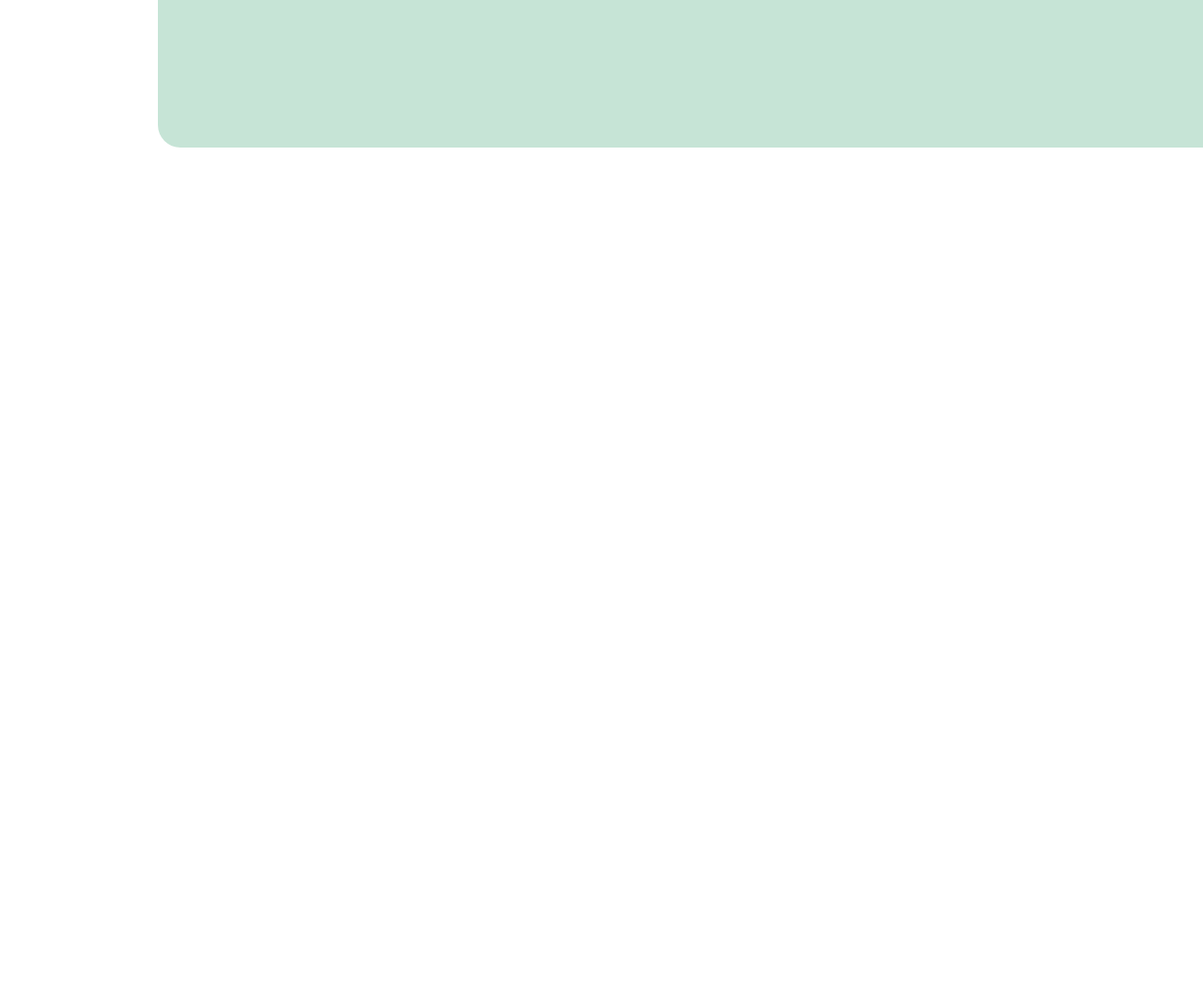
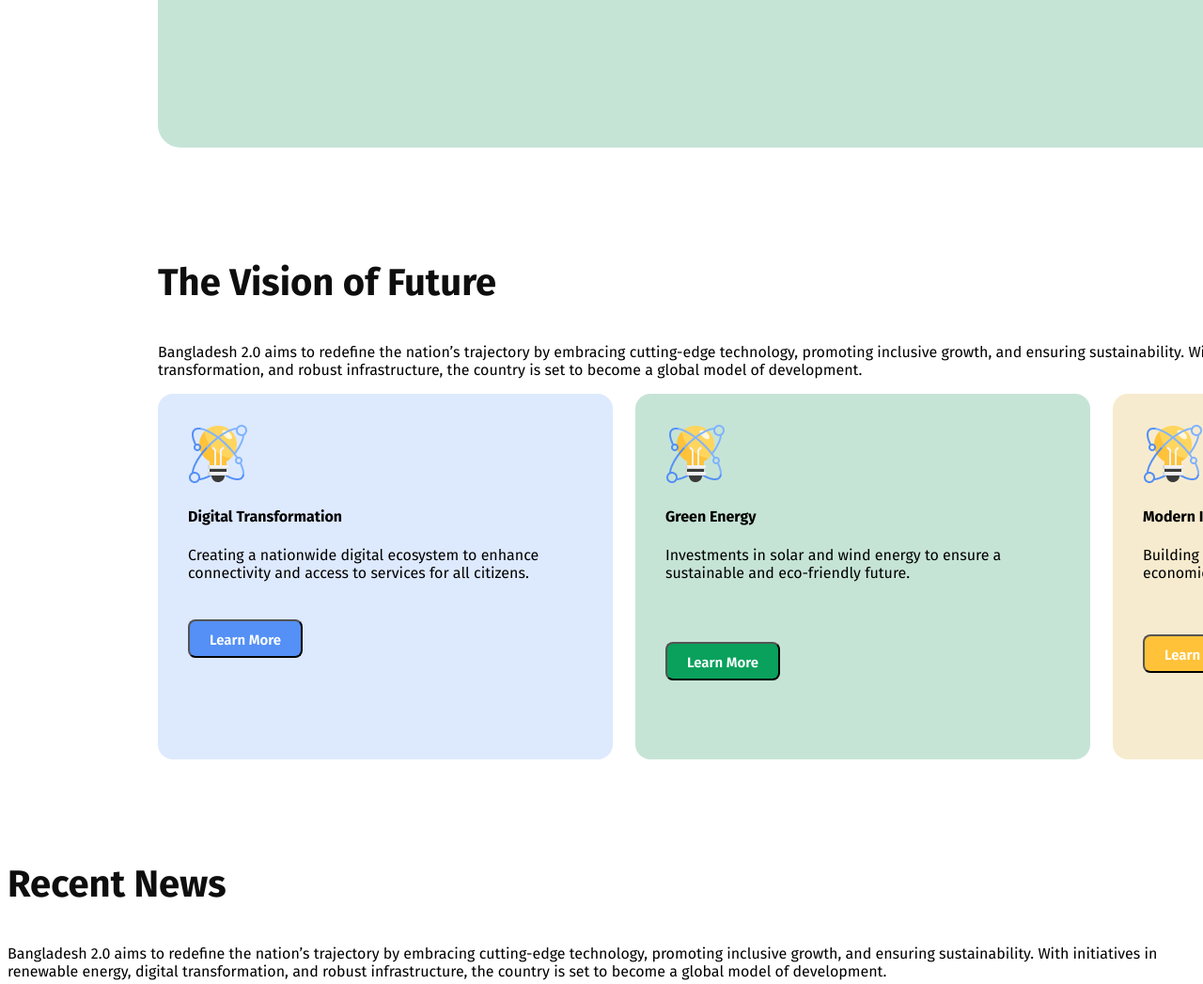
Before and after one commit to shakil-salman/B11-assignment-1, a plain HTML site: page index.html in a window 1280 px wide. Shown: the part 683-1730 px from the top of the page at 94% size. Before the commit the page ends 920 px from the top, so only its background shows below. Drawn offline with Linux system fonts and the light colour scheme.

Commit message:
added vision div

```diff
--- a/index.html
+++ b/index.html
@@ -24,8 +24,42 @@
             </div>
             <img src="assets/hero.png" alt="">
         </div>
+    </header>
+    <main>
+        <section class="visions">
+            <h3 class="section-title fira-sans-bold">The Vision of Future</h3>
+            <p class="section-description fira-sans-regular">Bangladesh 2.0 aims to redefine the nation’s trajectory by embracing cutting-edge technology, promoting inclusive growth, and ensuring sustainability. With initiatives in renewable energy, digital transformation, and robust infrastructure, the country is set to become a global model of development.</p>
+            <div class="vision-container">
+                <div class="vision-1">
+                    <img src="assets/card-icon.png" alt="">
+                    <h4 class="vision-title fira-sans-bold">Digital Transformation</h4>
+                    <p class="vision-description fira-sans-regular">Creating a nationwide digital ecosystem to enhance connectivity and access to services for all citizens.</p>
+                    <button class="btn-secondary-1 fira-sans-semibold">Learn More</button>
+                </div>
+                <div class="vision-2">
+                    <img src="assets/card-icon.png" alt="">
+                    <h4 class="vision-title fira-sans-bold">Green Energy</h4>
+                    <p class="vision-description fira-sans-regular">Investments in solar and wind energy to ensure a sustainable and eco-friendly future.</p>
+                    <button class="btn-secondary-2 fira-sans-semibold">Learn More</button>
+                </div>
+                <div class="vision-3">
+                    <img src="assets/card-icon.png" alt="">
+                    <h4 class="vision-title fira-sans-bold">Modern Infrastructure</h4>
+                    <p class="vision-description fira-sans-regular">Building state-of-the-art infrastructure to support economic growth and global competitiveness.</p>
+                    <button class="btn-secondary-3 fira-sans-semibold">Learn More</button>
+                </div>
+            </div>
+        </section>
 
-    </header>
+        <section>
+            <h3 class="section-title fira-sans-bold">Recent News</h3>
+            <p class="section-description fira-sans-regular">Bangladesh 2.0 aims to redefine the nation’s trajectory by embracing cutting-edge technology, promoting inclusive growth, and ensuring sustainability. With initiatives in renewable energy, digital transformation, and robust infrastructure, the country is set to become a global model of development.</p>
+            <article>
+                <img src="assets/satelite.png" alt="">
+                <h2>Bangladesh Launches New Satellite</h2>
+            </article>
+        </section>
+    </main>
 </body>
 
 </html>
--- a/styles/styles.css
+++ b/styles/styles.css
@@ -14,6 +14,12 @@
 .fira-sans-semibold {
     font-family: "Fira Sans", serif;
     font-weight: 600;
+    font-style: normal;
+}
+
+.fira-sans-regular {
+    font-family: "Fira Sans", serif;
+    font-weight: 400;
     font-style: normal;
 }
 
@@ -65,3 +71,96 @@
     text-align: left;
     margin-top: 24px;
 }
+
+/* vision-style */
+.visions {
+    width: 1500px;
+    height: 560px;
+    margin: 120px 16px 80px 160px;
+}
+
+.section-title {
+    color: rgb(14, 14, 14);
+    font-size: 40px;
+    line-height: 48px;
+    letter-spacing: 0%;
+    text-align: left;
+}
+
+.section-description .vision-description {
+    font-size: 16px;
+    line-height: 24px;
+    letter-spacing: 0%;
+    text-align: left;
+    margin-bottom: 24px;
+    width: 1280px;
+}
+
+.vision-container {
+    display: flex;
+    gap: 24px;
+    justify-content: center;
+    align-items: center;
+}
+
+.vision-1 {
+    width: 450px;
+    height: 325px;
+    border-radius: 16px;
+    background: rgba(84, 144, 245, 0.2);
+    padding: 32px;
+}
+
+.vision-2 {
+    width: 450px;
+    height: 325px;
+    border-radius: 16px;
+    background: rgb(198, 228, 214);
+    padding: 32px;
+
+}
+
+.vision-3 {
+    width: 450px;
+    height: 325px;
+    border-radius: 16px;
+    background: rgb(247, 235, 207);
+    padding: 32px;
+}
+
+.btn-secondary-1 {
+    border-radius: 8px;
+    background: rgb(84, 144, 245);
+    width: 122px;
+    height: 41px;
+    padding: 11px 20px 11px 20px;
+    color: rgb(255, 255, 255);
+    font-size: 15px;
+    line-height: 19px;
+    letter-spacing: 0%;
+    margin-top: 24px;
+}
+.btn-secondary-2 {
+    border-radius: 8px;
+    background: rgb(9, 161, 92);
+    width: 122px;
+    height: 41px;
+    padding: 11px 20px 11px 20px;
+    color: rgb(255, 255, 255);
+    font-size: 15px;
+    line-height: 19px;
+    letter-spacing: 0%;
+    margin-top: 48px;
+}
+.btn-secondary-3 {
+    border-radius: 8px;
+    background: rgb(255, 194, 57);
+    width: 122px;
+    height: 41px;
+    padding: 11px 20px 11px 20px;
+    color: rgb(255, 255, 255);
+    font-size: 15px;
+    line-height: 19px;
+    letter-spacing: 0%;
+    margin-top: 40px;
+}
```
